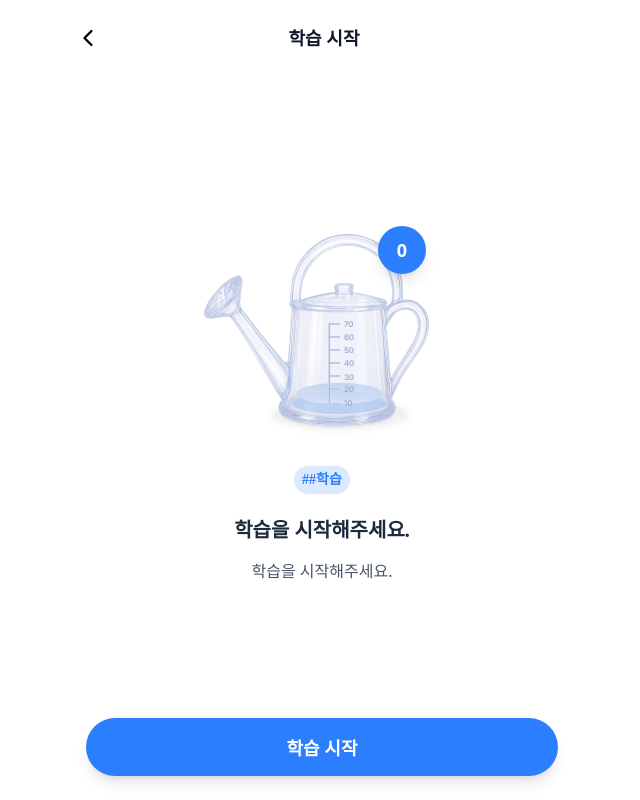
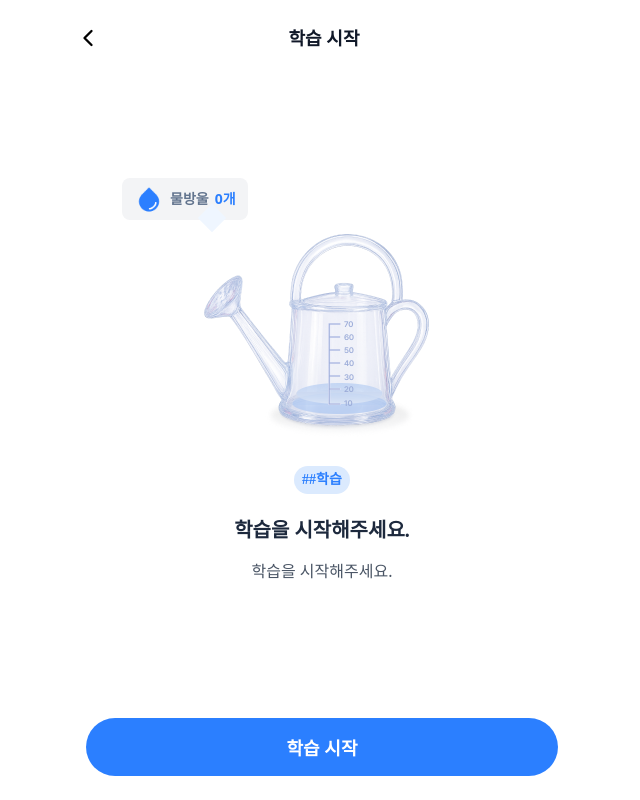
Before and after one commit to wowlingo/wowlingo-client, a React (Vite) app: page /learning/intro/1 in a window 1280 px wide. Shown: the whole page, without its empty margins (318-958 px from the left). Built offline with nearby package versions, Linux system fonts and the light colour scheme; no server answers.

Commit message:
intro 화면은 물방울 말풍선으로 변경됨.

```diff
--- a/src/pages/LearningIntroPage.tsx
+++ b/src/pages/LearningIntroPage.tsx
@@ -26,7 +26,7 @@ const getDescriptionByType = (type: string): { description_a: React.ReactNode; d
         description_a: (
           <>
             들려준 문장과{'\n'}
-            일치하는 보기를 고르세요
+            일치하는 보기를 고르세요.
           </>
         ),
         description_b: (
@@ -41,7 +41,7 @@ const getDescriptionByType = (type: string): { description_a: React.ReactNode; d
         description_a: (
           <>
             들려준 2개의 단어가{'\n'}
-            일치하는지 구분해 주세요
+            일치하는 지 구분해 주세요.
           </>
         ),
         description_b: (
@@ -132,17 +132,39 @@ export default function PracticeIntroPage() {
       <main className="flex-grow flex flex-col text-center px-5 overflow-y-auto min-h-0">
 
         <div className="flex flex-col items-center my-auto py-8">
-          {/* 3. 물뿌리개 이미지와 물방울 개수 */}
+          {/* 3. 물뿌리개 이미지와 말풍선 */}
           <div className="relative mb-4">
+
+            {/* 말풍선 UI */}
+            <div className="absolute -top-8 -left-20 z-10 animate-bounce-slow">
+              <div className="relative bg-gray-100 px-3 py-1.5 rounded-lg flex items-center gap-1.5">
+                {/* 물방울 아이콘 (SVG) */}
+                <img
+                  src="/images/ic_possession_waterdrop.png"
+                  width={30}
+                  height={30}
+                  alt="물방울"
+                  className="object-contain" // object-contain으로 비율 유지
+                />
+
+                {/* 텍스트 */}
+                <span className="text-slate-500 font-bold text-sm">물방울</span>
+                <span className="text-blue-500 font-extrabold text-sm">{introData.waterDropCount}개</span>
+
+                {/* 말풍선 꼬리 (삼각형) */}
+                <div className="absolute -bottom-2 left-20 w-5 h-5 bg-[#EFF6FF] transform rotate-45"></div>
+              </div>
+            </div>
+
             <img
               src={introData.wateringCanImage}
               alt="Watering Can"
               className="w-60 h-60 object-contain"
             />
             {/* 물방울 개수 표시 */}
-            <div className="absolute top-4 right-4 bg-blue-500 text-white rounded-full w-12 h-12 flex items-center justify-center font-bold text-lg shadow-lg">
+            {/* <div className="absolute top-4 right-4 bg-blue-500 text-white rounded-full w-12 h-12 flex items-center justify-center font-bold text-lg shadow-lg">
               {introData.waterDropCount}
-            </div>
+            </div> */}
           </div>
 
           {/* 4. #해시태그 */}
@@ -172,7 +194,7 @@ export default function PracticeIntroPage() {
         <button
           onClick={handleStart}
           disabled={isFetching || isLoading}
-          className="w-full px-6 pt-4 pb-3.5 bg-blue-500 gap-2 text-white font-bold text-lg rounded-full hover:bg-blue-600 transition-colors shadow-lg disabled:bg-gray-400"
+          className="w-full px-6 pt-4 pb-3.5 bg-blue-500 gap-2 text-white font-bold text-lg rounded-full hover:bg-blue-600 transition-colors disabled:bg-gray-400"
         >
           {isFetching ? '로딩 중...' : '학습 시작'}
         </button>
```
